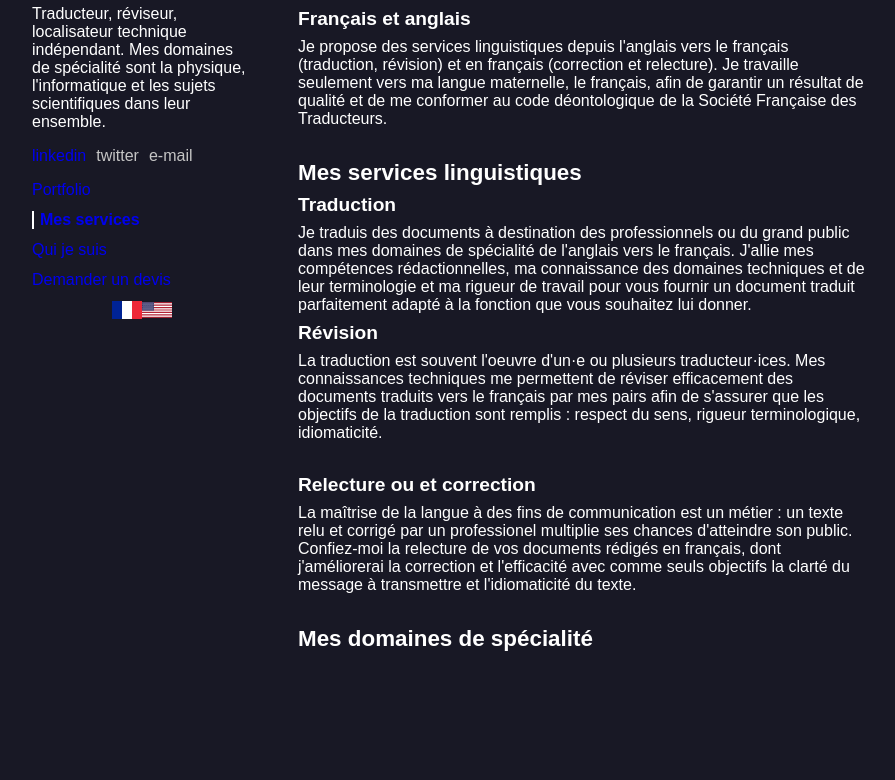
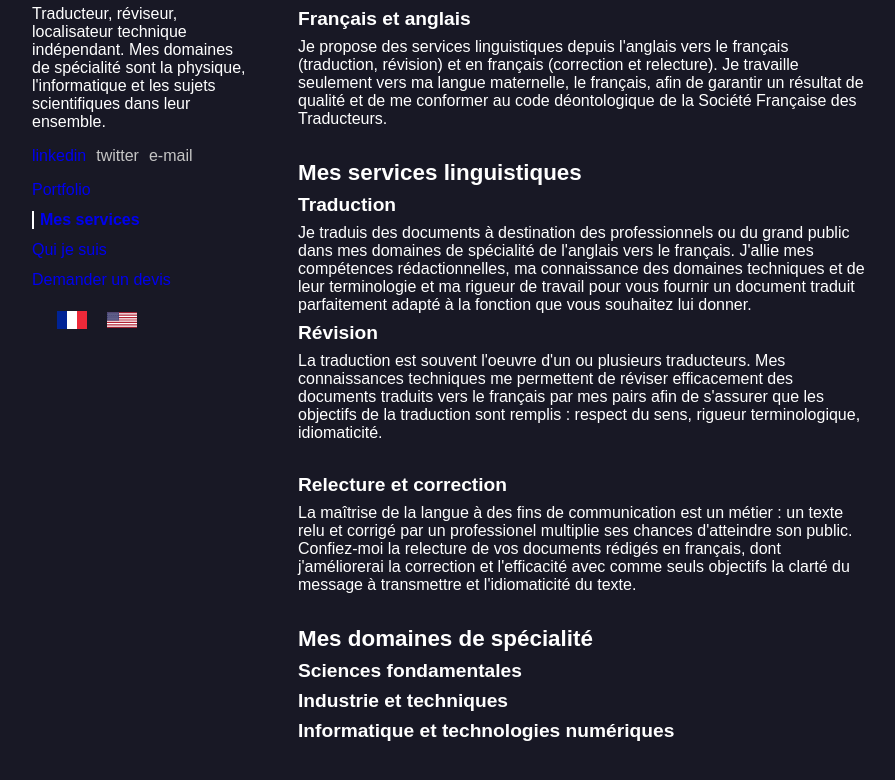
Before and after one commit to Antoine4577/Antoine4577.github.io, a plain HTML site: page services.html in a window 1280 px wide. Shown: the part 294-1074 px from the top of the page, without its empty margins (206-1101 px from the left). Before the commit the page ends 962 px from the top, so only its background shows below. Drawn offline with Linux system fonts and the light colour scheme.

```diff
--- a/services.html
+++ b/services.html
@@ -42,10 +42,16 @@
                             <p class="nomservice">Traduction</p>
                                 <p class="descripservice">Je traduis des documents à destination des professionnels ou du grand public dans mes domaines de spécialité de l'anglais vers le français. J'allie mes compétences rédactionnelles, ma connaissance des domaines techniques et de leur terminologie et ma rigueur de travail pour vous fournir un document traduit parfaitement adapté à la fonction que vous souhaitez lui donner.</p>
                             <p class="nomservice">Révision</p>
-                                <p class="descripservicefin">La traduction est souvent l'oeuvre d'un·e ou plusieurs traducteur·ices. Mes connaissances techniques me permettent de réviser efficacement des documents traduits vers le français par mes pairs afin de s'assurer que les objectifs de la traduction sont remplis : respect du sens, rigueur terminologique, idiomaticité.</p>
-                            <p class="nomservice">Relecture ou et correction</p>
+                                <p class="descripservicefin">La traduction est souvent l'oeuvre d'un ou plusieurs traducteurs. Mes connaissances techniques me permettent de réviser efficacement des documents traduits vers le français par mes pairs afin de s'assurer que les objectifs de la traduction sont remplis : respect du sens, rigueur terminologique, idiomaticité.</p>
+                            <p class="nomservice">Relecture et correction</p>
                                 <p class="descripservicefin">La maîtrise de la langue à des fins de communication est un métier : un texte relu et corrigé par un professionel multiplie ses chances d'atteindre son public. Confiez-moi la relecture de vos documents rédigés en français, dont j'améliorerai la correction et l'efficacité avec comme seuls objectifs la clarté du message à transmettre et l'idiomaticité du texte.</p>
                         <p class="typeservice">Mes domaines de spécialité</p>
+                            <p class="nomservice">Sciences fondamentales</p>
+                                <p class="descripservice"></p>
+                            <p class="nomservice">Industrie et techniques</p>
+                                <p class="descripservice"></p>
+                            <p class="nomservice">Informatique et technologies numériques</p>
+                                <p class="descripservicefin"></p>
                     </div>
             </div>
         </main>
--- a/style.css
+++ b/style.css
@@ -216,11 +216,14 @@ a:hover
 .langues
 {
 display: flex;
-justify-content: center;
+padding-left: 25px;
+padding-right: 25px;
+padding-top: 10px;
 }
 .drapeau
 {
 width: 30px;
 height: 18px;
+margin-right: 20px;
 
 }
```
